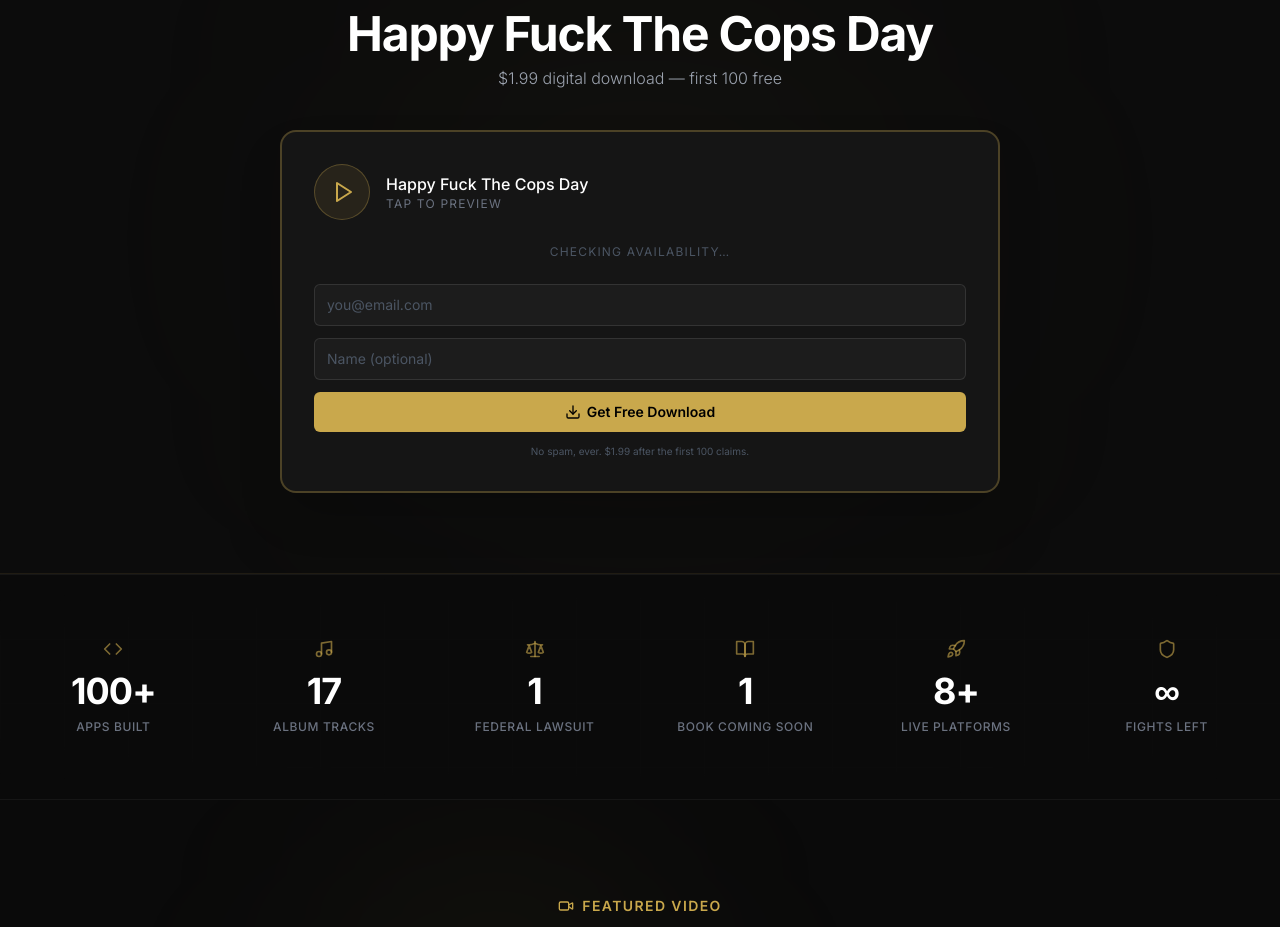
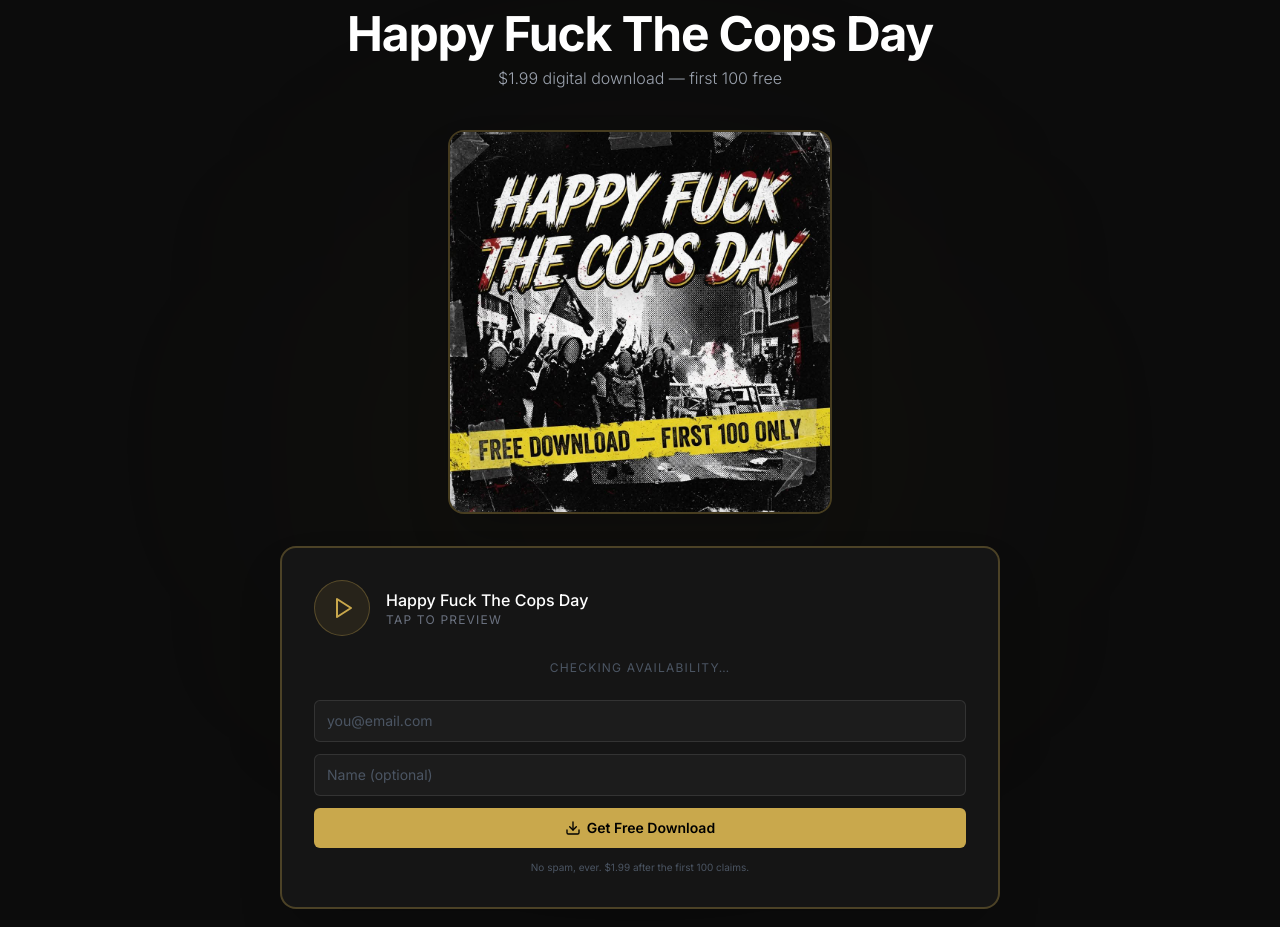
Before and after one commit to patriotnewsactivism/donmatthews-live, a Next.js app: page / in a window 1280 px wide. Shown: the part 944-1871 px from the top of the page. Built offline with nearby package versions, Linux system fonts and the light colour scheme; no server answers.

Commit message:
Add Happy Fuck The Cops Day cover art to single promo
Wires the new cover art image into SingleReleasePromo, displayed above
the audio player. Section placement already prominent (2nd content
block on the homepage, right after Hero).

```diff
--- a/src/components/SingleReleasePromo.tsx
+++ b/src/components/SingleReleasePromo.tsx
@@ -12,6 +12,7 @@ import { Play, Pause, Download, Loader2, CheckCircle, Flame, CreditCard } from "
 const TRACK_SLUG = "happy-fuck-the-cops-day";
 const TITLE = "Happy Fuck The Cops Day";
 const AUDIO_SRC = "/audio/happy-fuck-the-cops-day.mp3";
+const COVER_IMG = "/images/happy-fuck-the-cops-day-cover.jpg";
 const CAP = 100;
 const PRICE = "$1.99";
 
@@ -124,6 +125,15 @@ export default function SingleReleasePromo() {
         <p className="text-center text-gray-400 font-light mb-10">
           {PRICE} digital download — first {CAP} free
         </p>
+
+        <div className="max-w-sm mx-auto mb-8 rounded-2xl overflow-hidden border-2 border-gold/30 shadow-2xl">
+          <img
+            src={COVER_IMG}
+            alt="Happy Fuck The Cops Day — free download, first 100 only"
+            className="w-full aspect-square object-cover"
+            loading="eager"
+          />
+        </div>
 
         <audio
           ref={audioRef}
```
Also changed, not shown: public/images/happy-fuck-the-cops-day-cover.jpg (added).
